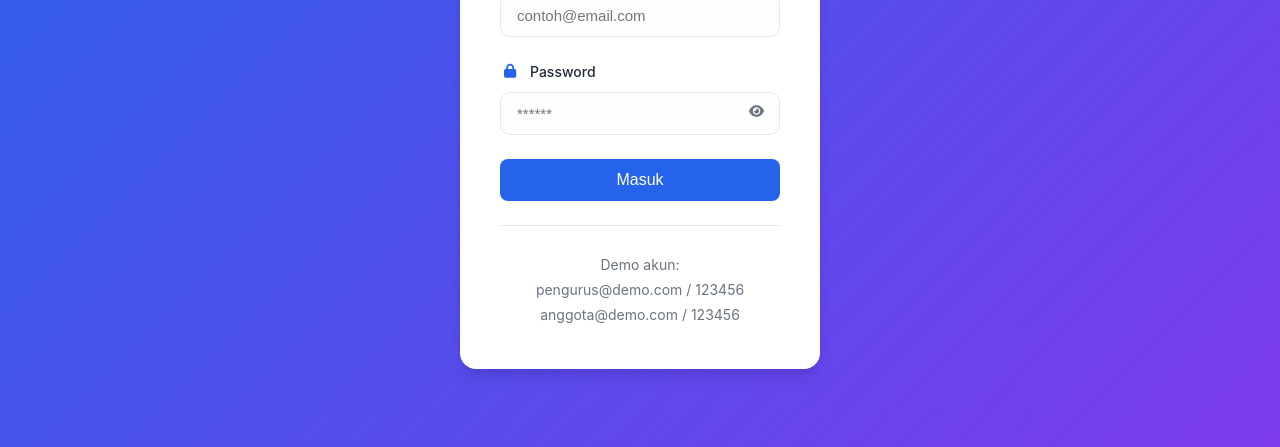
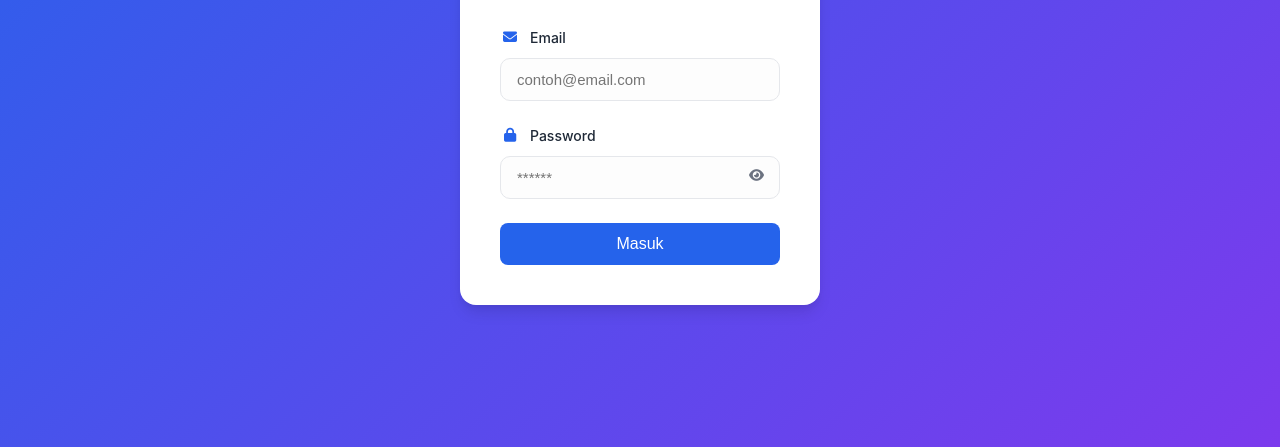
Before and after one commit to RexzyOfficial/Kas-Pemuda, a plain HTML site: page index.html in a window 1280 px wide. Shown: the part 353-800 px from the top of the page. Drawn offline with nearby package versions, Linux system fonts and the light colour scheme.

Commit message:
Update index.html

```diff
--- a/index.html
+++ b/index.html
@@ -76,12 +76,6 @@
             </form>
 
             <div id="errorMessage" class="alert alert-error" style="display: none;"></div>
-
-            <div class="login-footer">
-                <p>Demo akun:</p>
-                <p>pengurus@demo.com / 123456</p>
-                <p>anggota@demo.com / 123456</p>
-            </div>
         </div>
     </div>
 
```
